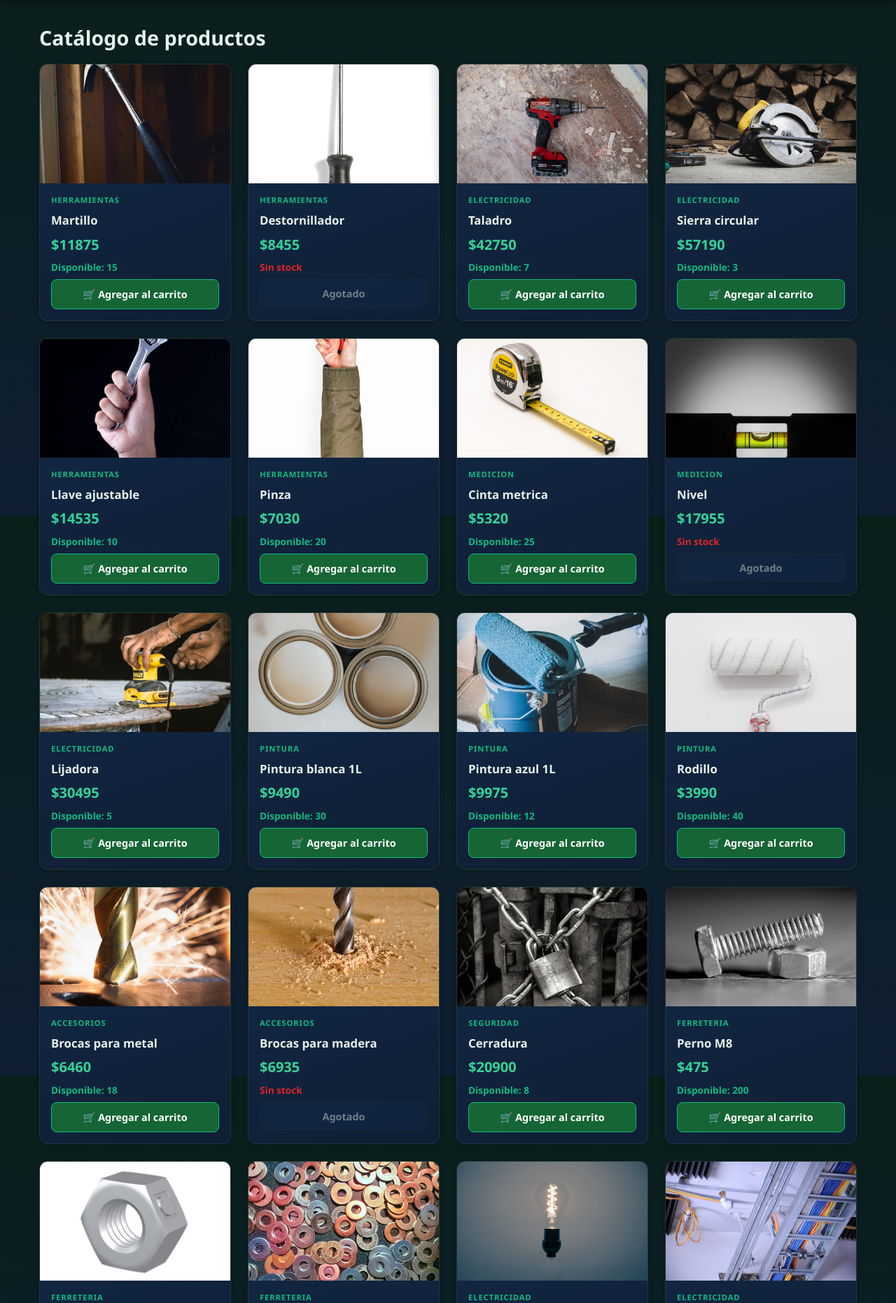
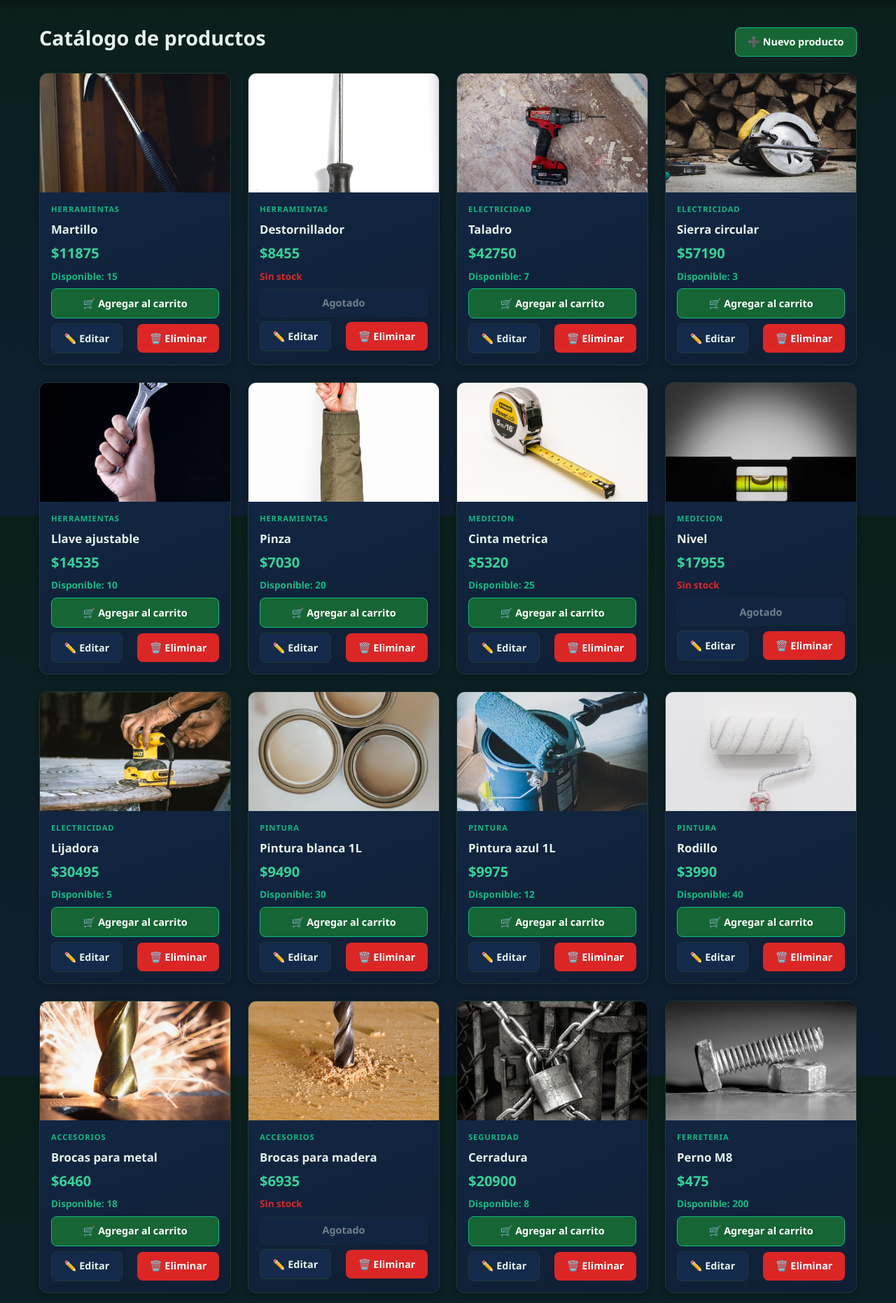
Before and after one commit to degere/gamboa-ti3041-es3, a Django app: page /catalogo/ in a window 1280 px wide. Shown: the part 63-1925 px from the top of the page at 70% size. Run offline with Django 5.2, Linux system fonts and the light colour scheme; the visitor is signed in with stand-in values (Sample User, id 1); data comes from the database, SQL or seed files in the repository.

Commit message:
etapa-1-crud
crud editado para poder realizar acciones en la pagina de superuser y no se ve en user normal, mas confirmacion de eliminar

```diff
--- a/Ferreteria/templates/Ferreteria/catalogo.html
+++ b/Ferreteria/templates/Ferreteria/catalogo.html
@@ -3,7 +3,12 @@
 {% block title %}Catálogo · McHammer{% endblock %}
 
 {% block content %}
-<h1>Catálogo de productos</h1>
+<div class="flex-between">
+    <h1>Catálogo de productos</h1>
+    {% if user.is_staff %}
+        <a class="btn btn-primary" href="{% url 'producto_crear' %}">➕ Nuevo producto</a>
+    {% endif %}
+</div>
 
 <div class="grid mt-2">
     {% for producto in productos %}
@@ -27,6 +32,13 @@
                 <p class="stock no">Sin stock</p>
                 <button class="btn btn-secondary" disabled>Agotado</button>
             {% endif %}
+
+            {% if user.is_staff %}
+                <div class="flex-between">
+                    <a class="btn btn-secondary" href="{% url 'producto_editar' producto.id %}">✏️ Editar</a>
+                    <a class="btn btn-danger" href="{% url 'producto_eliminar' producto.id %}">🗑️ Eliminar</a>
+                </div>
+            {% endif %}
         </div>
     </article>
     {% empty %}
--- a/Ferreteria/urls.py
+++ b/Ferreteria/urls.py
@@ -5,6 +5,11 @@ from . import views
 urlpatterns = [
     path('', views.home, name='home'),
     path('catalogo/', views.catalogo, name='catalogo'),
+
+    # CRUD de productos (staff)
+    path('productos/nuevo/', views.producto_crear, name='producto_crear'),
+    path('productos/<int:producto_id>/editar/', views.producto_editar, name='producto_editar'),
+    path('productos/<int:producto_id>/eliminar/', views.producto_eliminar, name='producto_eliminar'),
 
     # Carrito
     path('carrito/', views.ver_carrito, name='ver_carrito'),
--- a/Ferreteria/views.py
+++ b/Ferreteria/views.py
@@ -1,11 +1,11 @@
 from django.shortcuts import render, redirect, get_object_or_404
-from django.contrib.auth.decorators import login_required
+from django.contrib.auth.decorators import login_required, user_passes_test
 from django.contrib.auth import login
 from django.contrib import messages
 from django.db import transaction
 from django.db.models import F
 from .models import Producto
-from .forms import RegistroForm
+from .forms import RegistroForm, ProductoForm
 
 
 
@@ -19,6 +19,54 @@ def catalogo(request):
     productos = Producto.objects.all().order_by('id')
     return render(request, 'Ferreteria/catalogo.html', {'productos': productos})
 
+
+# ---------- CRUD de productos (solo personal del sitio) ----------
+
+def es_staff(user):
+    return user.is_authenticated and user.is_staff
+
+
+solo_staff = user_passes_test(es_staff, login_url='login')
+
+
+@solo_staff
+def producto_crear(request):
+    if request.method == 'POST':
+        form = ProductoForm(request.POST)
+        if form.is_valid():
+            producto = form.save()
+            messages.success(request, f"Producto \"{producto.nombre}\" creado correctamente.")
+            return redirect('catalogo')
+    else:
+        form = ProductoForm()
+    return render(request, 'Ferreteria/producto_form.html', {'form': form, 'titulo': 'Nuevo producto'})
+
+
+@solo_staff
+def producto_editar(request, producto_id):
+    producto = get_object_or_404(Producto, pk=producto_id)
+    if request.method == 'POST':
+        form = ProductoForm(request.POST, instance=producto)
+        if form.is_valid():
+            form.save()
+            messages.success(request, f"Producto \"{producto.nombre}\" actualizado.")
+            return redirect('catalogo')
+    else:
+        form = ProductoForm(instance=producto)
+    return render(request, 'Ferreteria/producto_form.html',
+                  {'form': form, 'titulo': 'Editar producto', 'producto': producto})
+
+
+@solo_staff
+def producto_eliminar(request, producto_id):
+    producto = get_object_or_404(Producto, pk=producto_id)
+    if request.method == 'POST':
+        nombre = producto.nombre
+        producto.delete()
+        messages.success(request, f"Producto \"{nombre}\" eliminado.")
+        return redirect('catalogo')
+    # GET: pantalla de confirmación antes de borrar
+    return render(request, 'Ferreteria/producto_confirmar_eliminar.html', {'producto': producto})
 
 
 def registro(request):
@@ -121,6 +169,12 @@ def comprar(request):
         return redirect('ver_carrito')
 
     carrito = _carrito(request)
+
+    # Descarta del carrito productos que ya fueron eliminados del catálogo
+    existentes = set(str(pk) for pk in Producto.objects.filter(pk__in=[int(k) for k in carrito]).values_list('pk', flat=True))
+    carrito = {k: v for k, v in carrito.items() if k in existentes}
+    _guardar_carrito(request, carrito)
+
     if not carrito:
         messages.warning(request, "Tu carrito está vacío.")
         return redirect('catalogo')
```
Also changed, not shown: Ferreteria/forms.py (+31 -0 lines), Ferreteria/templates/Ferreteria/producto_confirmar_eliminar.html (added, +22 -0 lines), Ferreteria/templates/Ferreteria/producto_form.html (added, +31 -0 lines).
